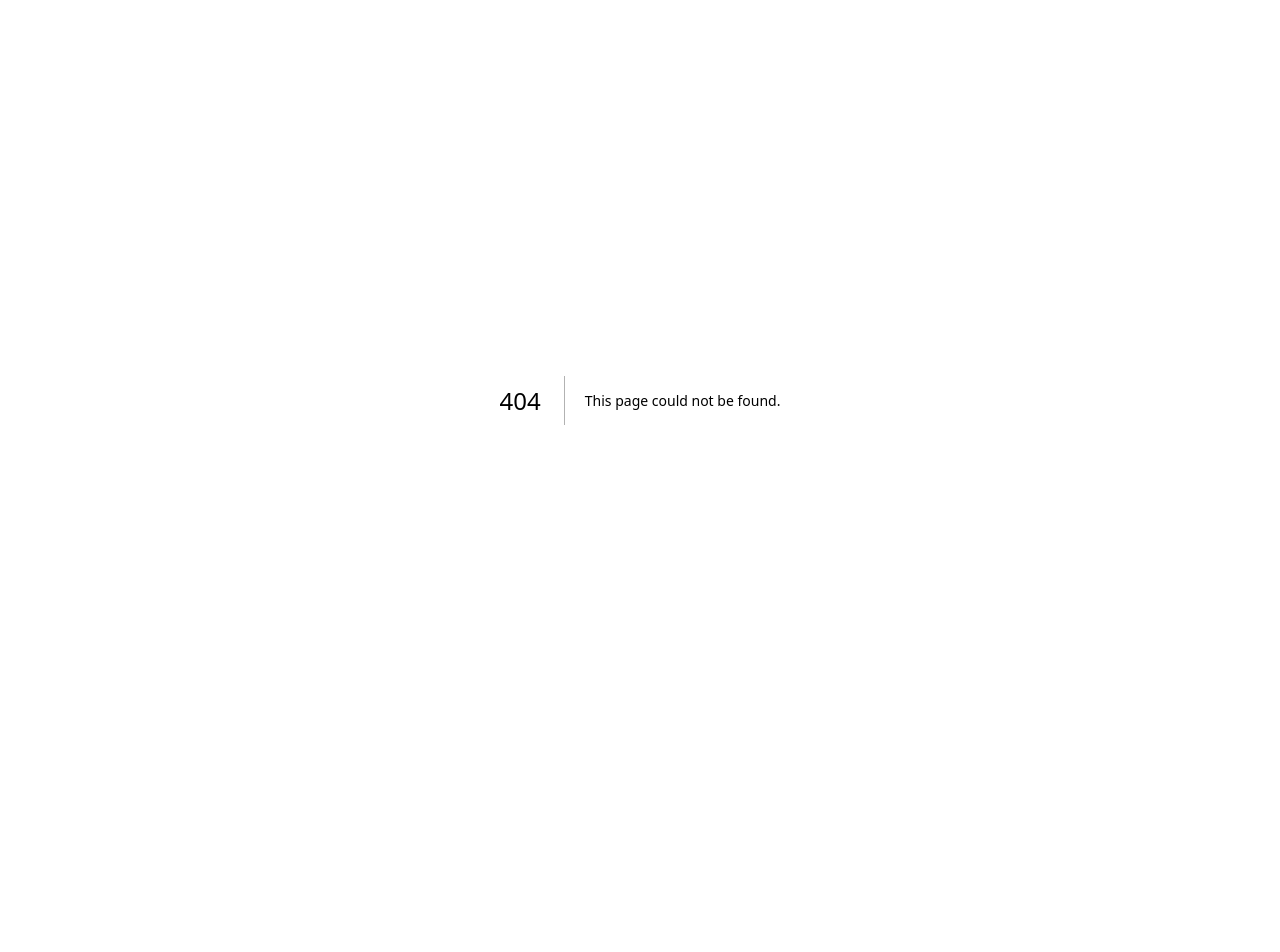
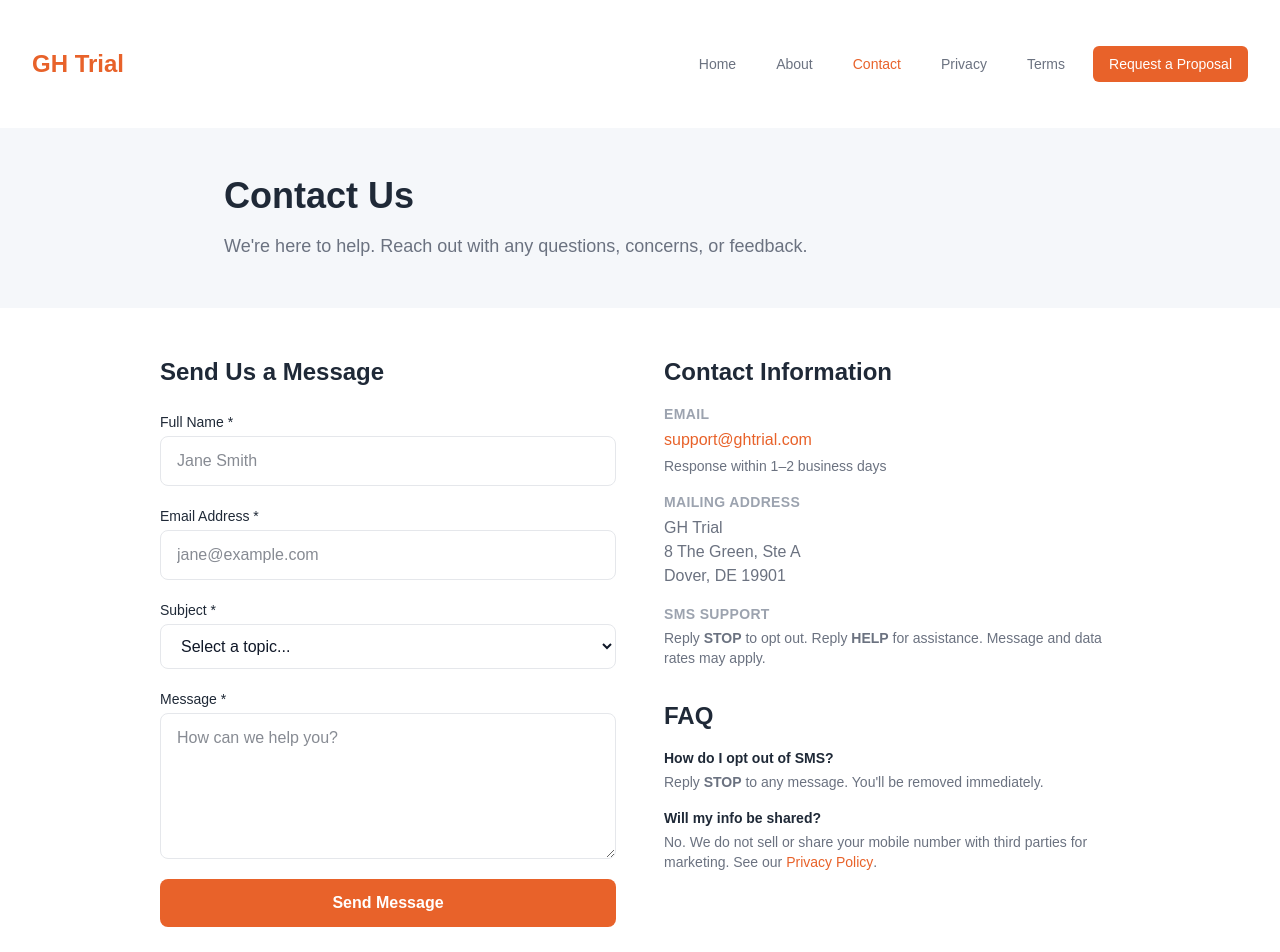
Before and after one commit to Textingman/bume-ghtrial, a Next.js app: page /contact in a window 1280 px wide. Before the commit this address had no page. Shown: the top 952 px of the page. Before the commit the page ends 800 px from the top, so only its background shows below. Built offline with nearby package versions, Linux system fonts and the light colour scheme.

Commit message:
Initial site setup: GH Trial

```diff
--- /dev/null
+++ b/app/contact/page.tsx
@@ -0,0 +1,114 @@
+'use client';
+
+import { useState } from 'react';
+import Navbar from '../components/Navbar';
+import Footer from '../components/Footer';
+
+export default function ContactPage() {
+  const [formData, setFormData] = useState({ name: '', email: '', subject: '', message: '' });
+  const [submitted, setSubmitted] = useState(false);
+  const [submitting, setSubmitting] = useState(false);
+
+  const handleChange = (e: React.ChangeEvent<HTMLInputElement | HTMLTextAreaElement | HTMLSelectElement>) => {
+    setFormData({ ...formData, [e.target.name]: e.target.value });
+  };
+
+  const handleSubmit = async (e: React.FormEvent) => {
+    e.preventDefault();
+    setSubmitting(true);
+    setTimeout(() => { setSubmitting(false); setSubmitted(true); }, 1200);
+  };
+
+  return (
+    <div className="min-h-screen" style={{ backgroundColor: '#FFFFFF' }}>
+      <Navbar />
+      <section className="py-12" style={{ backgroundColor: '#F5F7FA' }}>
+        <div className="max-w-4xl mx-auto px-4 sm:px-6 lg:px-8">
+          <h1 className="text-4xl font-extrabold mb-4" style={{ color: '#1F2937' }}>Contact Us</h1>
+          <p className="text-lg" style={{ color: '#6B7280' }}>We're here to help. Reach out with any questions, concerns, or feedback.</p>
+        </div>
+      </section>
+      <section className="max-w-5xl mx-auto px-4 sm:px-6 lg:px-8 py-12">
+        <div className="grid grid-cols-1 md:grid-cols-2 gap-12">
+          <div>
+            <h2 className="text-2xl font-bold mb-6" style={{ color: '#1F2937' }}>Send Us a Message</h2>
+            {submitted ? (
+              <div className="rounded-xl p-8 text-center" style={{ backgroundColor: '#F0FDF4', border: '1px solid #BBF7D0' }}>
+                <div className="w-16 h-16 rounded-full flex items-center justify-center mx-auto mb-4" style={{ backgroundColor: '#DCFCE7' }}>
+                  <svg className="w-8 h-8" style={{ color: '#16A34A' }} fill="none" stroke="currentColor" viewBox="0 0 24 24">
+                    <path strokeLinecap="round" strokeLinejoin="round" strokeWidth={2} d="M5 13l4 4L19 7" />
+                  </svg>
+                </div>
+                <h3 className="text-xl font-bold mb-2" style={{ color: '#1F2937' }}>Message Sent!</h3>
+                <p style={{ color: '#6B7280' }}>Thank you for reaching out. We'll get back to you within 1–2 business days.</p>
+              </div>
+            ) : (
+              <form onSubmit={handleSubmit} className="space-y-5">
+                <div>
+                  <label className="block text-sm font-medium mb-1" style={{ color: '#1F2937' }}>Full Name *</label>
+                  <input type="text" name="name" required value={formData.name} onChange={handleChange} placeholder="Jane Smith" className="block w-full px-4 py-3 rounded-lg text-gray-900" style={{ border: '1px solid #E5E7EB' }} />
+                </div>
+                <div>
+                  <label className="block text-sm font-medium mb-1" style={{ color: '#1F2937' }}>Email Address *</label>
+                  <input type="email" name="email" required value={formData.email} onChange={handleChange} placeholder="jane@example.com" className="block w-full px-4 py-3 rounded-lg text-gray-900" style={{ border: '1px solid #E5E7EB' }} />
+                </div>
+                <div>
+                  <label className="block text-sm font-medium mb-1" style={{ color: '#1F2937' }}>Subject *</label>
+                  <select name="subject" required value={formData.subject} onChange={handleChange} className="block w-full px-4 py-3 rounded-lg text-gray-900" style={{ border: '1px solid #E5E7EB' }}>
+                    <option value="">Select a topic...</option>
+                    <option value="general">General Inquiry</option>
+                    <option value="sms-optout">SMS Opt-Out Request</option>
+                    <option value="sms-help">SMS Help</option>
+                    <option value="privacy">Privacy / Data Request</option>
+                    <option value="other">Other</option>
+                  </select>
+                </div>
+                <div>
+                  <label className="block text-sm font-medium mb-1" style={{ color: '#1F2937' }}>Message *</label>
+                  <textarea name="message" required rows={5} value={formData.message} onChange={handleChange} placeholder="How can we help you?" className="block w-full px-4 py-3 rounded-lg text-gray-900" style={{ border: '1px solid #E5E7EB' }} />
+                </div>
+                <button type="submit" disabled={submitting} className="w-full py-3 px-6 rounded-lg text-white font-semibold transition-opacity" style={{ backgroundColor: submitting ? '#9CA3AF' : '#E8622A', cursor: submitting ? 'not-allowed' : 'pointer' }}>
+                  {submitting ? 'Sending...' : 'Send Message'}
+                </button>
+              </form>
+            )}
+          </div>
+          <div className="space-y-8">
+            <div>
+              <h2 className="text-2xl font-bold mb-4" style={{ color: '#1F2937' }}>Contact Information</h2>
+              <div className="space-y-4">
+                <div>
+                  <h3 className="text-sm font-semibold uppercase tracking-wide mb-1" style={{ color: '#9CA3AF' }}>Email</h3>
+                  <a href="mailto:support@ghtrial.com" className="text-base font-medium hover:underline" style={{ color: '#E8622A' }}>support@ghtrial.com</a>
+                  <p className="text-sm mt-1" style={{ color: '#6B7280' }}>Response within 1–2 business days</p>
+                </div>
+                <div>
+                  <h3 className="text-sm font-semibold uppercase tracking-wide mb-1" style={{ color: '#9CA3AF' }}>Mailing Address</h3>
+                  <p style={{ color: '#6B7280' }}>GH Trial<br />8 The Green, Ste A<br />Dover, DE 19901</p>
+                </div>
+                <div>
+                  <h3 className="text-sm font-semibold uppercase tracking-wide mb-1" style={{ color: '#9CA3AF' }}>SMS Support</h3>
+                  <p className="text-sm" style={{ color: '#6B7280' }}>Reply <strong>STOP</strong> to opt out. Reply <strong>HELP</strong> for assistance. Message and data rates may apply.</p>
+                </div>
+              </div>
+            </div>
+            <div>
+              <h2 className="text-2xl font-bold mb-4" style={{ color: '#1F2937' }}>FAQ</h2>
+              <div className="space-y-4">
+                <div>
+                  <h3 className="text-sm font-semibold mb-1" style={{ color: '#1F2937' }}>How do I opt out of SMS?</h3>
+                  <p className="text-sm" style={{ color: '#6B7280' }}>Reply <strong>STOP</strong> to any message. You'll be removed immediately.</p>
+                </div>
+                <div>
+                  <h3 className="text-sm font-semibold mb-1" style={{ color: '#1F2937' }}>Will my info be shared?</h3>
+                  <p className="text-sm" style={{ color: '#6B7280' }}>No. We do not sell or share your mobile number with third parties for marketing. See our <a href="/privacy" className="font-medium hover:underline" style={{ color: '#E8622A' }}>Privacy Policy</a>.</p>
+                </div>
+              </div>
+            </div>
+          </div>
+        </div>
+      </section>
+      <Footer />
+    </div>
+  );
+}
```
